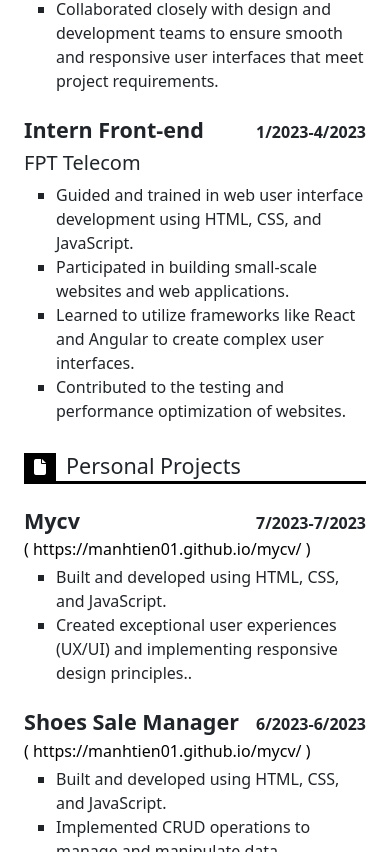
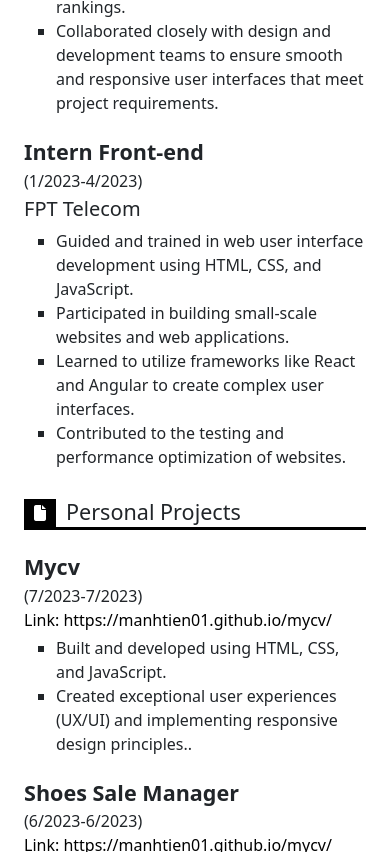
Before and after one commit to ManhTien01/mycv, a plain HTML site: page index.html in a window 390 px wide. Shown: the part 2792-3644 px from the top of the page. Drawn offline with nearby package versions, Linux system fonts and the light colour scheme.

Commit message:
fixed css

```diff
--- a/assets/css/main.css
+++ b/assets/css/main.css
@@ -277,12 +277,9 @@ p {
 }
 
 .personal-project__link::before {
-    content: "( " !important;
+    content: "Link: " !important;
 }
 
-.personal-project__link::after {
-    content: " )" !important;
-}
 
 @keyframes fade {
     from {
@@ -338,7 +335,22 @@ p {
     }
 
     .content-event {
-        max-width: 300px;
+        width: 100%;
+    }
+
+    .time-event {
+        margin: 0;
+        position: relative;
+        top: -4px;
+        font-weight: 400;
+    }
+
+    .time-event::before {
+        content: "(";
+    }
+
+    .time-event::after {
+        content: ")";
     }
 }
 
--- a/index.html
+++ b/index.html
@@ -257,7 +257,7 @@
                             </div>
                             <ul class="list__item-content">
                                 <li>
-                                    <div class="mt-4 d-flex justify-content-between">
+                                    <div class="mt-4 d-flex justify-content-between flex-wrap">
                                         <h4 class="content-event">Bachelor of Information Technology</h4>
                                         <span class="time-event">2019-2023</span>
                                     </div>
@@ -291,7 +291,7 @@
                             </div>
                             <ul class="list__item-content">
                                 <li>
-                                    <div class="mt-4 d-flex justify-content-between">
+                                    <div class="mt-4 d-flex justify-content-between flex-wrap">
                                         <h4 class="content-event">Intern Front-end</h4>
                                         <span class="time-event">5/2023-7/2023</span>
                                     </div>
@@ -320,7 +320,7 @@
                                     </ul>
                                 </li>
                                 <li>
-                                    <div class="mt-4 d-flex justify-content-between">
+                                    <div class="mt-4 d-flex justify-content-between flex-wrap">
                                         <h4 class="content-event">Intern Front-end</h4>
                                         <span class="time-event">1/2023-4/2023</span>
                                     </div>
@@ -352,7 +352,7 @@
                             </div>
                             <ul class="list__item-content">
                                 <li>
-                                    <div class="mt-4 d-flex justify-content-between">
+                                    <div class="mt-4 d-flex justify-content-between flex-wrap">
                                         <h4 class="content-event">Mycv</h4>
                                         <span class="time-event">7/2023-7/2023</span>
                                     </div>
@@ -370,7 +370,7 @@
                                     </ul>
                                 </li>
                                 <li>
-                                    <div class="mt-4 d-flex justify-content-between">
+                                    <div class="mt-4 d-flex justify-content-between flex-wrap">
                                         <h4 class="content-event">Shoes Sale Manager</h4>
                                         <span class="time-event">6/2023-6/2023</span>
                                     </div>
@@ -388,7 +388,7 @@
                                 </li>
 
                                 <li>
-                                    <div class="mt-4 d-flex justify-content-between">
+                                    <div class="mt-4 d-flex justify-content-between flex-wrap">
                                         <h4 class="content-event">Shoes Sale Manager</h4>
                                         <span class="time-event">10/2022-1/2023</span>
                                     </div>
```
